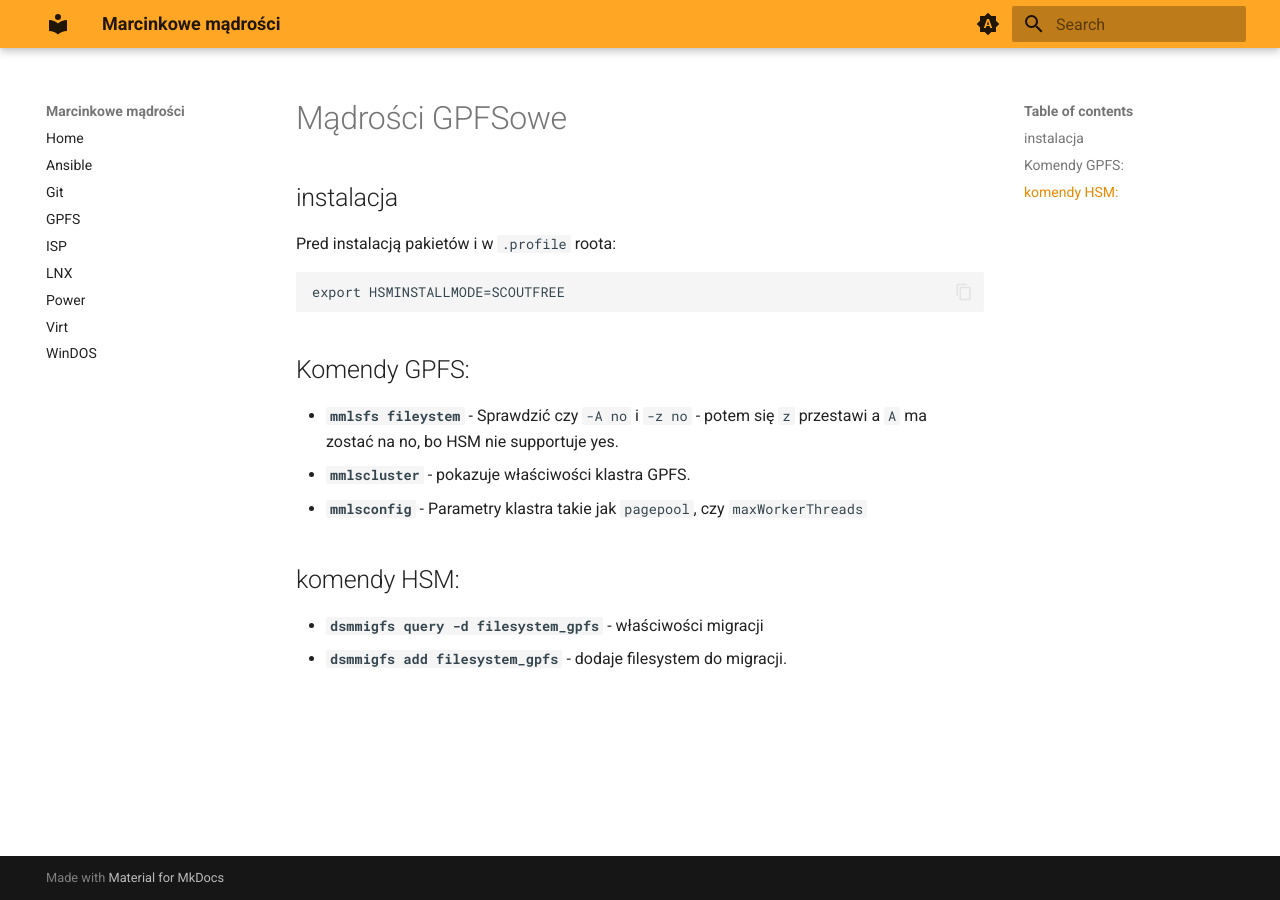
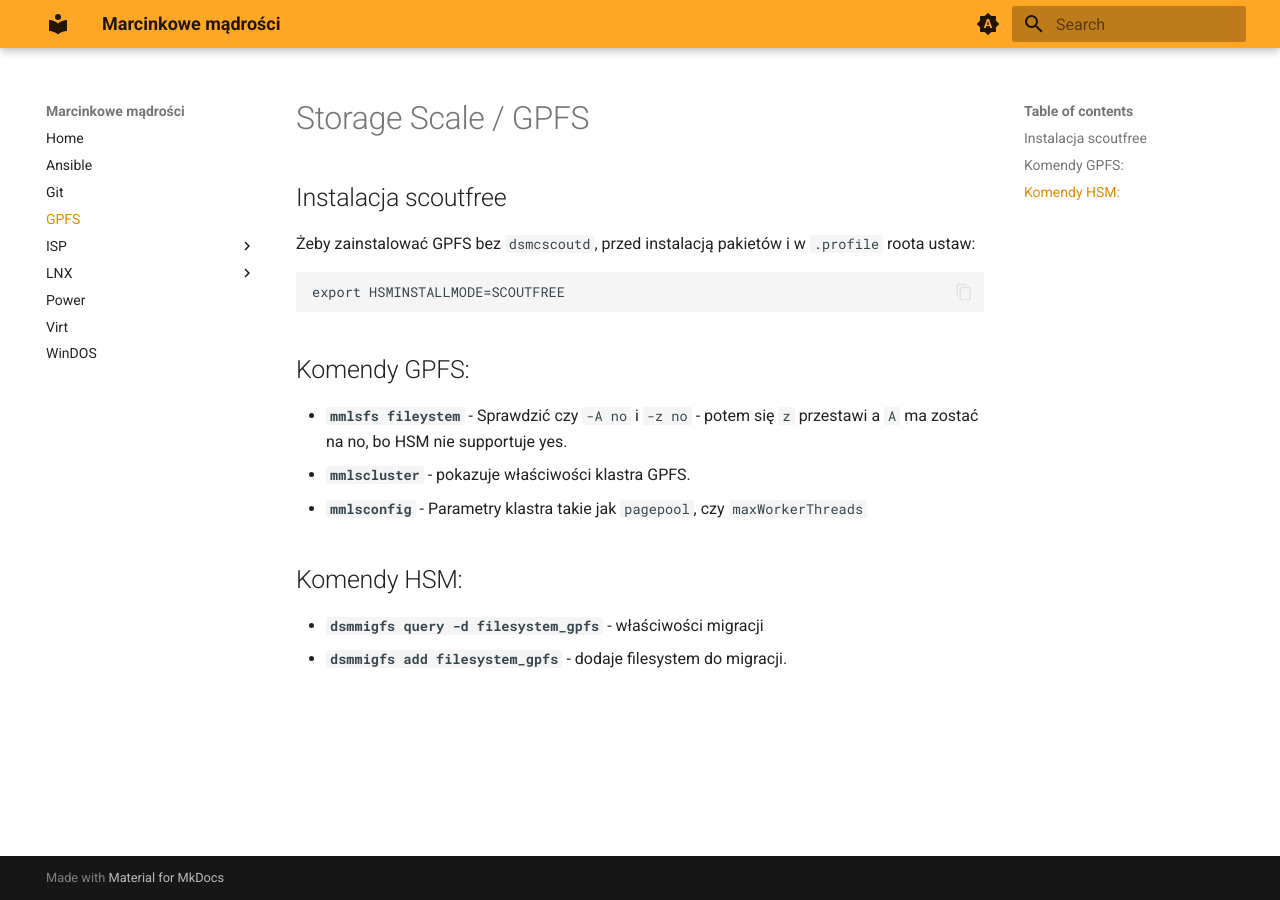
Before and after one commit to stecenator/notki, an MkDocs documentation site: the page built from docs/GPFS/index.md, in a window 1280 px wide. Built offline with MkDocs 1.6.1 and Material for MkDocs 9.7.7, drawn with Linux system fonts in a browser that asks for light colours; part of the change alters nothing that is shown.

````diff
--- a/docs/GPFS/HSM_inst.md
+++ b/docs/GPFS/index.md
@@ -1,8 +1,8 @@
-# Mądrości GPFSowe
+# Storage Scale / GPFS
 
-## instalacja
+## Instalacja scoutfree
 
-Pred instalacją pakietów i w `.profile` roota:
+Żeby zainstalować GPFS bez `dsmcscoutd`, przed instalacją pakietów i w `.profile` roota ustaw:
 
 ```
 export HSMINSTALLMODE=SCOUTFREE
@@ -10,11 +10,11 @@ export HSMINSTALLMODE=SCOUTFREE
 
 ## Komendy GPFS:
 
-- **`mmlsfs fileystem`** - Sprawdzić czy `-A no` i `-z no` - potem się `z` przestawi a `A` ma zostać na no, bo HSM nie supportuje yes.
+- **`mmlsfs fileystem`** - Sprawdzić czy `-A no` i `-z no` - potem się `z` przestawi a `A` ma zostać na no, bo HSM nie supportuje yes.
 - **`mmlscluster`** - pokazuje właściwości klastra GPFS.
 - **`mmlsconfig`** - Parametry klastra takie jak `pagepool`, czy `maxWorkerThreads`
 
-## komendy HSM:
+## Komendy HSM:
 
 - **`dsmmigfs query -d filesystem_gpfs`** - właściwości migracji
 - **`dsmmigfs add filesystem_gpfs`** -  dodaje filesystem do migracji.
--- a/mkdocs.yaml
+++ b/mkdocs.yaml
@@ -40,8 +40,18 @@ nav:
   - Ansible: ansible/index.md
   - Git: git/index.md
   - GPFS: GPFS/index.md
-  - ISP: ISP/index.md
-  - LNX: LNX/index.md
+  - ISP:
+    - Qury SQLowe: ISP/SQL.md
+    - Klient BA: ISP/ba.md
+    - Setup: ISP/isp_setup.md
+    - TDP4VE: ISP/TDP4VE.md
+  - LNX:
+    - MPIO: LNX/MPIO_and_SAN.md
+    - lin_tape: LNX/lin_tape.md
+    - Multipath - User friendly names: LNX/lsvdisk2mpio_friendly_names.md
+    - Sieć:
+      - Bonding: LNX/bond.md
+      - VLAN: LNX/vlan.md
   - Power: Power/index.md
   - Virt: virt/index.md
   - WinDOS: WinDOS/index.md
````
